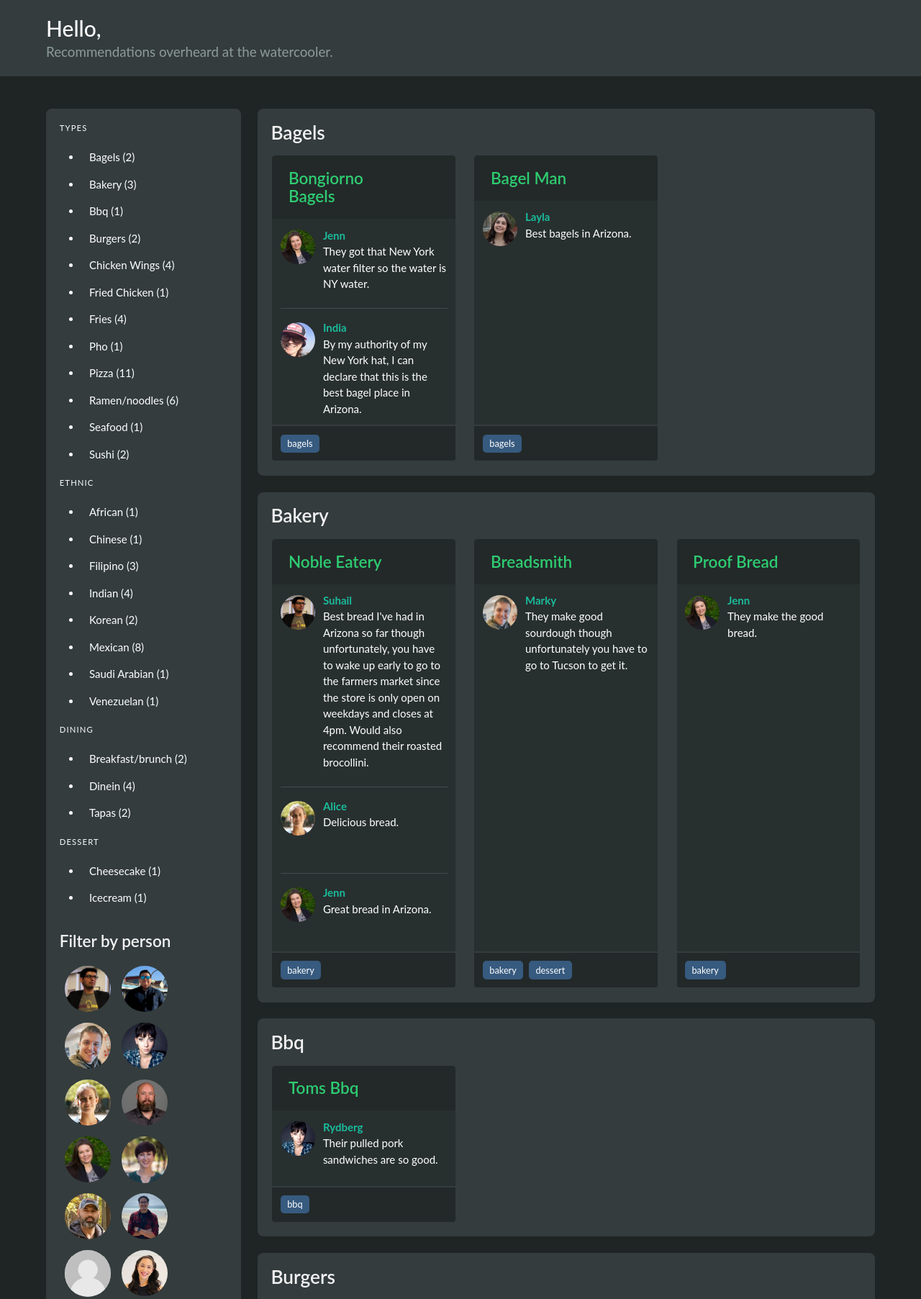
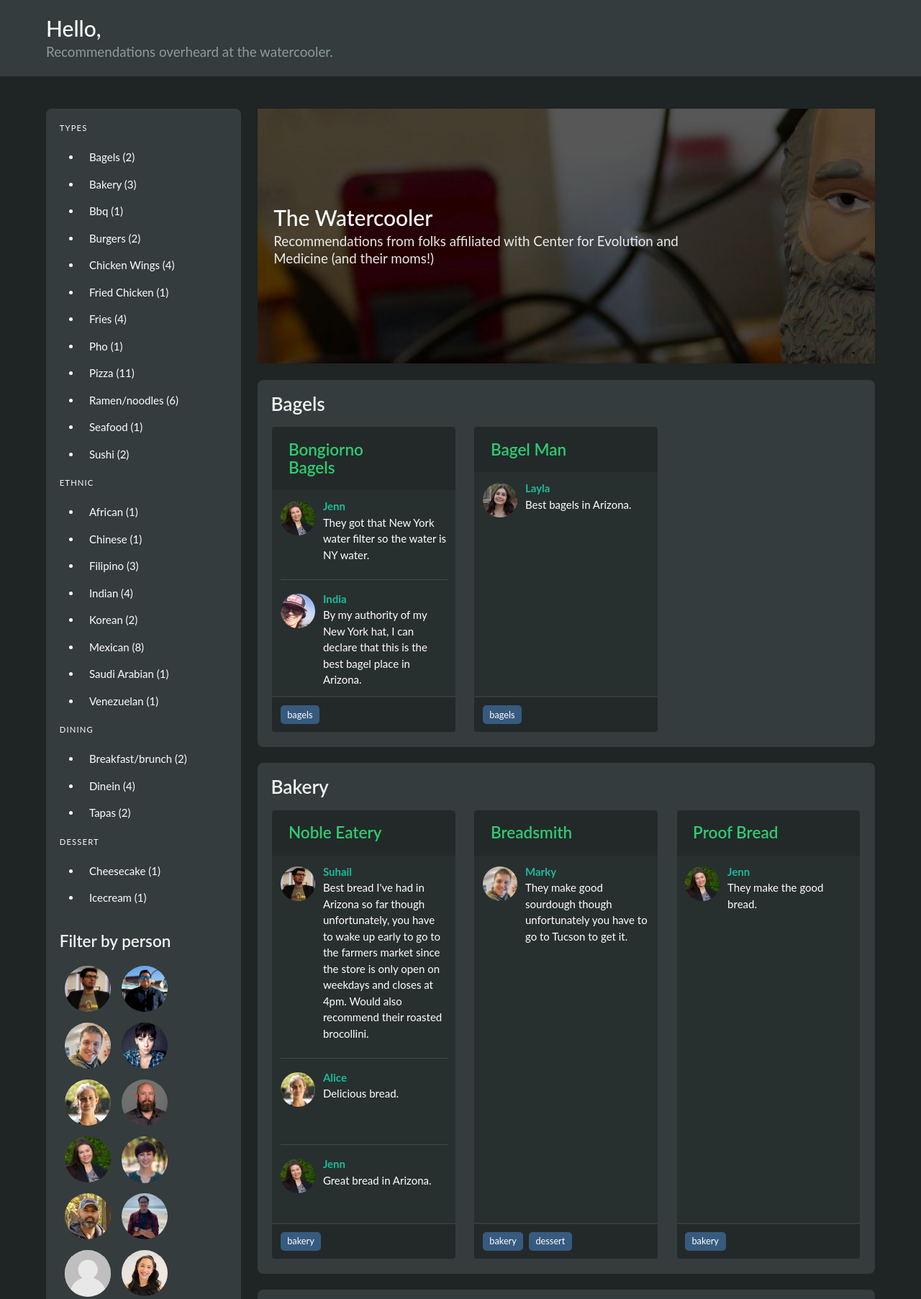
Before and after one commit to Phoenix-Effect/mmfood, a Flask app: page / in a window 1280 px wide. Shown: the top 1805 px of the page at 72% size. Run offline with Flask 2, Linux system fonts and the light colour scheme.

Commit message:
hero jumbotron

```diff
--- a/static/css/custom.css
+++ b/static/css/custom.css
@@ -2,7 +2,7 @@
     float: left;
 }
 
-.clear{
+.clear {
     clear: both;
 }
 
@@ -18,8 +18,13 @@
     display: flex;
     flex-direction: column;
     height: 100%;
-  }
+}
 
-  .equal-height .card-content {
+.equal-height .card-content {
     flex: auto;
-  }
+}
+
+.with-background{
+    background-image: url('/static/darwin-slider-1140-333.jpg');
+    background-size: cover;
+}
--- a/templates/home.jinja
+++ b/templates/home.jinja
@@ -56,6 +56,20 @@
           </div>
         </div>
         <div class="column is-9">
+          <section class="hero mb-5 is-primary with-background is-medium">
+            <div class="hero-body">
+              <div class="columns">
+                <div class="column is-three-quarters-desktop is-full-tablet is-full-mobile">
+                  <p class="title">
+                    The Watercooler
+                  </p>
+                  <p class="subtitle">
+                    Recommendations from folks affiliated with Center for Evolution and Medicine (and their moms!)
+                  </p>
+                </div>
+              </div>
+            </div>
+          </section>
 
           {% for key, parent in big_data.items() %}
           {% if not loop.first %} <div class="divider">{{ key }}</div> {% endif %}
```
Also changed, not shown: static/darwin-slider-1140-333.jpg (added).
